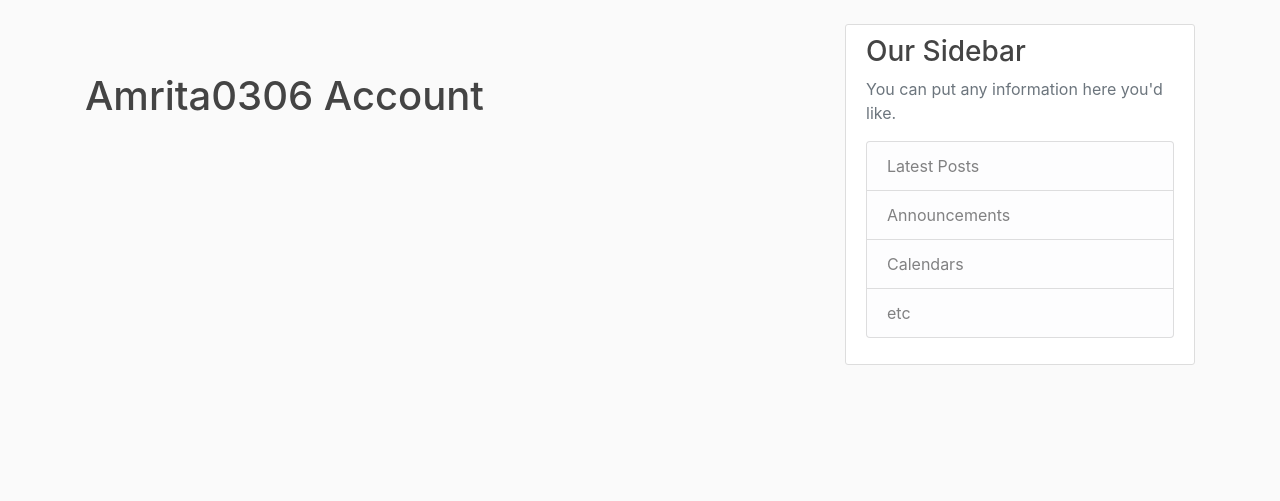
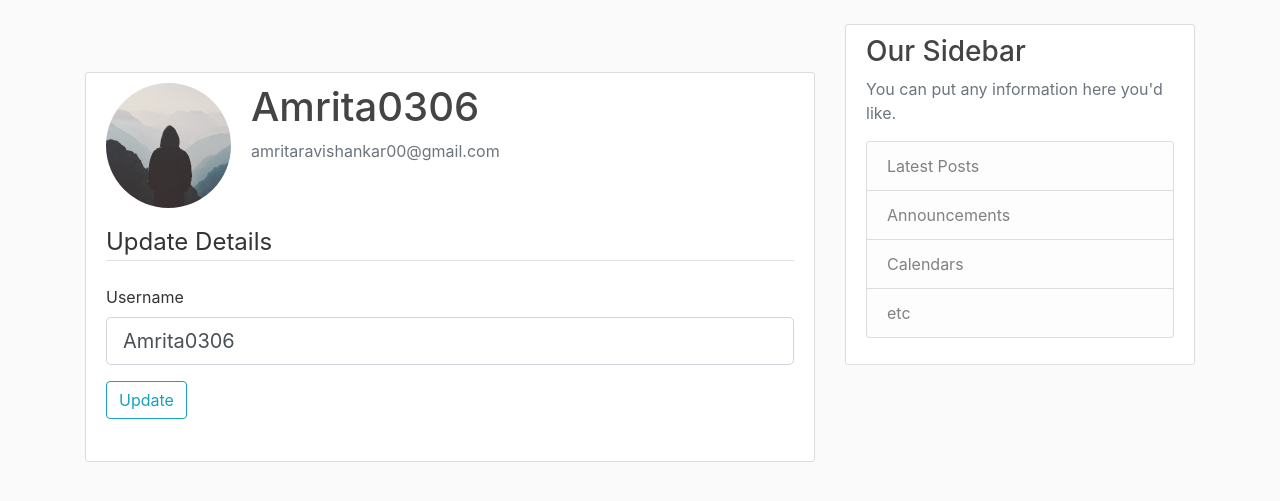
Before and after one commit to amritaravishankar/FlaskBlog, a Flask app: page /account in a window 1280 px wide. Shown: the part 56-557 px from the top of the page. Run offline with Flask 2, Linux system fonts and the light colour scheme; a user stored in the database is signed in; some libraries are stand-ins or nearby versions.

Commit message:
Edit Account Details

```diff
--- a/flask_blog/blog/forms.py
+++ b/flask_blog/blog/forms.py
@@ -2,6 +2,7 @@ from flask_wtf import FlaskForm
 from wtforms import StringField, PasswordField, SubmitField, BooleanField, ValidationError
 from wtforms.validators import DataRequired, Length, Email, EqualTo
 from blog.models import User
+from flask_login import current_user
 
 class RegistrationForm(FlaskForm):
     username = StringField('Username', validators = [DataRequired(), Length(2, 20)])
@@ -25,3 +26,13 @@ class LoginForm(FlaskForm):
     password = PasswordField('Password', validators=[DataRequired()])
     remember = BooleanField('Remember Me')
     submit = SubmitField('Login')
+
+class UpdateForm(FlaskForm):
+    username = StringField('Username', validators = [DataRequired(), Length(2, 20)])
+    submit = SubmitField('Update')
+
+    def validate_username(self, username):
+        if username.data != current_user.username:
+            user = User.query.filter_by(username = username.data).first()
+            if user:
+                raise ValidationError('Username is taken. Please choose another username')
--- a/flask_blog/blog/routes.py
+++ b/flask_blog/blog/routes.py
@@ -1,6 +1,6 @@
 from flask import render_template, request, url_for, flash, redirect, request
 from blog.models import User, Post
-from blog.forms import RegistrationForm, LoginForm
+from blog.forms import RegistrationForm, LoginForm, UpdateForm
 from blog import app, db, bcrypt
 from flask_login import LoginManager, login_user, current_user, logout_user, login_required
 
@@ -61,7 +61,16 @@ def logout():
     logout_user()
     return redirect(url_for('home'))
 
-@app.route('/account')
+@app.route('/account', methods = ['GET', 'POST'])
 @login_required
 def account():
-    return render_template('account.html', title = 'Account')
+    form = UpdateForm()
+    if form.validate_on_submit():
+        current_user.username = form.username.data
+        db.session.commit()
+        flash('Account has been updated!', category="success")
+        return redirect(url_for('account'))
+    elif request.method == 'GET':
+        form.username.data = current_user.username
+    image_file = url_for('static', filename='profile_pics/' + current_user.image_file)
+    return render_template('account.html', title = 'Account', image_file = image_file, form = form)
--- a/flask_blog/blog/templates/account.html
+++ b/flask_blog/blog/templates/account.html
@@ -1,4 +1,36 @@
 {% extends "layout.html" %}
 {% block content %}
-    <h1> {{ current_user.username }} Account </h1>
+    <div class="content-section">
+        <div class="media">
+        <img class="rounded-circle account-img" src="{{ image_file }}">
+        <div class="media-body">
+            <h3 class="account-heading"> {{ current_user.username }} </h2>
+            <p class="text-secondary">{{ current_user.email }}</p>
+        </div>
+        </div>
+        <div>
+            <form method = "POST" action = "">
+                  {{ form.hidden_tag() }}
+                  <fieldset class="form-group">
+                      <legend class="border-bottom mb-4"> Update Details </legend>
+                      <div class="form-group">
+                          {{ form.username.label(class = "form-control-label") }}
+                          {% if form.username.errors %}
+                            {{ form.username(class="form-control form-control-lg is-invalid") }}
+                            <div class="invalid-feedback">
+                                {% for error in form.username.errors %}
+                                    <span>{{ error }}</span>
+                                {% endfor %}
+                            </div>
+                        {% else %}
+                            {{ form.username(class="form-control form-control-lg") }}
+                        {% endif %}
+                      </div>
+                    <div class="form-group">
+                        {{ form.submit(class = "btn btn-outline-info") }}
+                    </div>
+                  </fieldset>
+            </form>
+        </div>
+    </div>
 {% endblock content %}
```
Also changed, not shown: flask_blog/blog/site.db, flask_blog/blog/static/profile_pics/default.jpg (added).
